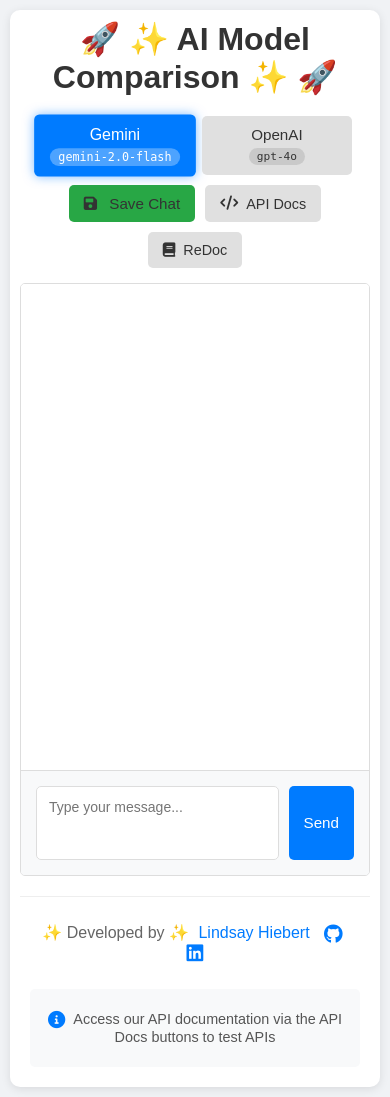
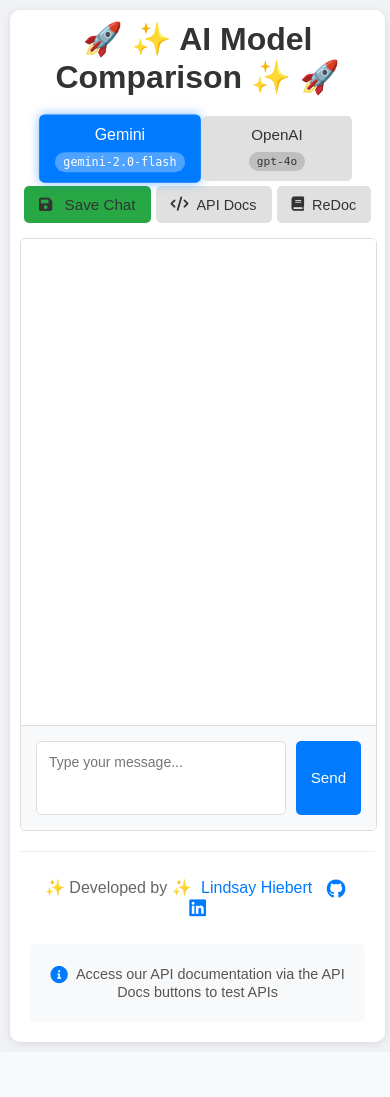
Before and after one commit to lhiebert01/AI-model-comparison-app, a FastAPI app: page / in a window 390 px wide. After the commit the page ends 1048 px from the top, so only its background shows below. Run offline with FastAPI, Linux system fonts and the light colour scheme.

Commit message:
Fix responsive layout for Render deployment

```diff
--- a/static/style.css
+++ b/static/style.css
@@ -6,8 +6,10 @@ body {
 }
 
 .container {
-    max-width: 90%;
+    max-width: 96%; /* Increase from 90% to 96% for more width */
+    width: 96%;
     margin: 0 auto;
+    min-width: 320px;
     background: white;
     border-radius: 10px;
     box-shadow: 0 2px 10px rgba(0,0,0,0.1);
@@ -43,9 +45,10 @@ body {
 }
 
 .current-model-pill {
+    margin-top: 4px;
+    padding: 3px 8px;
     font-size: 0.7rem;
-    background-color: rgba(0, 0, 0, 0.1);
-    padding: 2px 8px;
+    background-color: rgba(0, 0, 0, 0.15);
     border-radius: 12px;
     font-family: monospace;
     white-space: nowrap;
@@ -88,23 +91,29 @@ body {
 
 .dropdown-content {
     max-height: 320px;
+    padding: 6px;
+    gap: 8px;
     overflow-y: auto;
     display: flex;
     flex-direction: column;
-    gap: 8px;
-    padding: 4px;
 }
 
 /* Update the model select buttons padding */
 .model-select-btn {
     display: flex;
+
+    margin: 0 4px 8px 4px; /* More space between buttons (4px on sides) */
+    padding: 8px 12px;
+    font-size: 0.65rem;
+    min-width: 120px; /* Ensure minimum width of buttons */
+    border: 1px solid #dee2e6;
+    box-shadow: 0 1px 3px rgba(0,0,0,0.1);
+
     flex-direction: column;
-    margin: 0 2px 6px 2px;
-    font-size: 0.85rem;
     width: 100%;
     padding: 8px 12px;
     background-color: #f8f9fa;
-    border: 1px solid #dee2e6;
+
     border-radius: 6px;
     margin-bottom: 8px;
     cursor: pointer;
@@ -246,6 +255,8 @@ body {
 }
 
 .chat-container {
+    width: 100%;
+    min-height: 60vh;
     border: 1px solid #ddd;
     border-radius: 5px;
     overflow: hidden;
@@ -454,12 +465,26 @@ button:hover {
     }
 
     .container {
+        max-width: 98%;
         padding: 10px;
-        max-width: 100%;
+    }
+
+    .model-select-btn {
+        margin: 0 2px 6px 2px;
+        padding: 6px 10px;
+        font-size: 0.8rem;
+        min-width: 100px;
     }
 
     .button-group {
         flex-wrap: wrap;
+        gap: 5px;
+        width: 100%;
+        max-width: 100%;
+        margin-left: 0;
+        margin-right: 0;
+        justify-content: center;
+
     }
 
     .user-message, .ai-message {
@@ -473,6 +498,10 @@ button:hover {
 
     .model-dropdown {
         position: absolute;
+        min-width: 280px;
+        z-index: 1000;
+        box-shadow: 0 6px 16px rgba(0,0,0,0.2);
+        padding: 12px;
         left: 0;
         width: 100%;
     }
```
